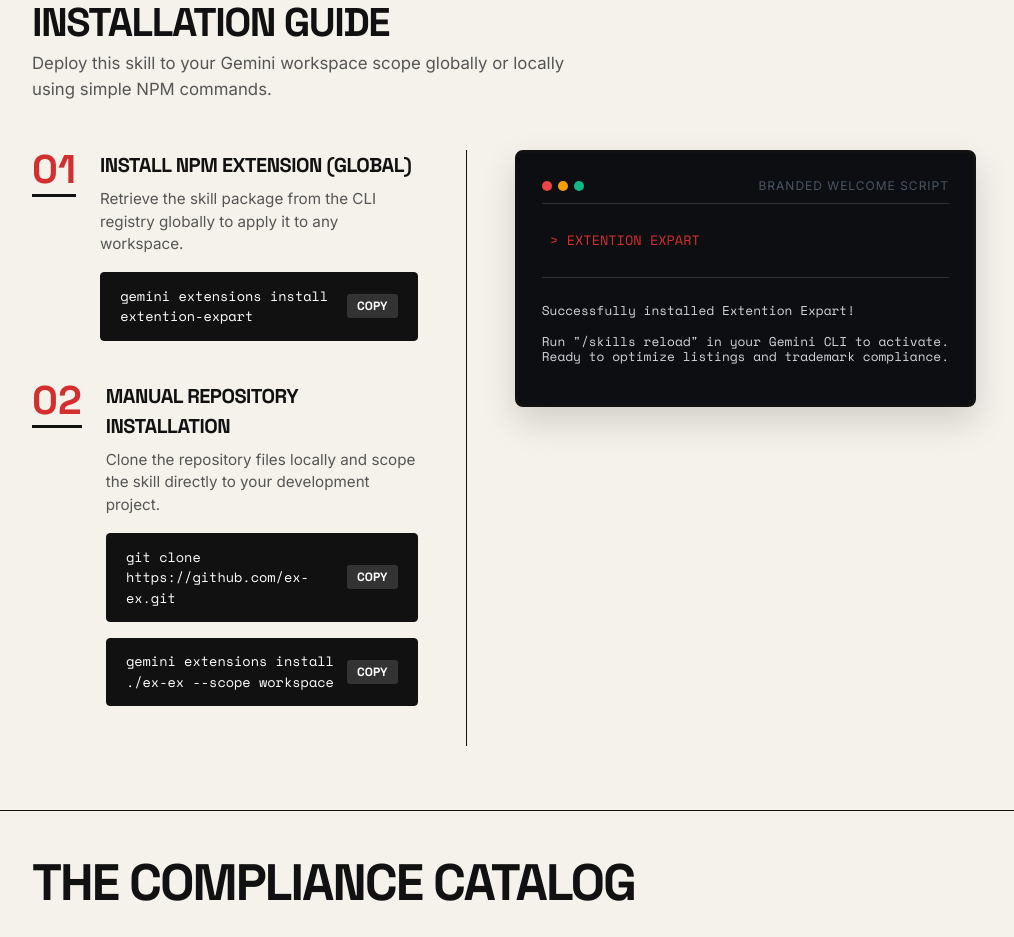
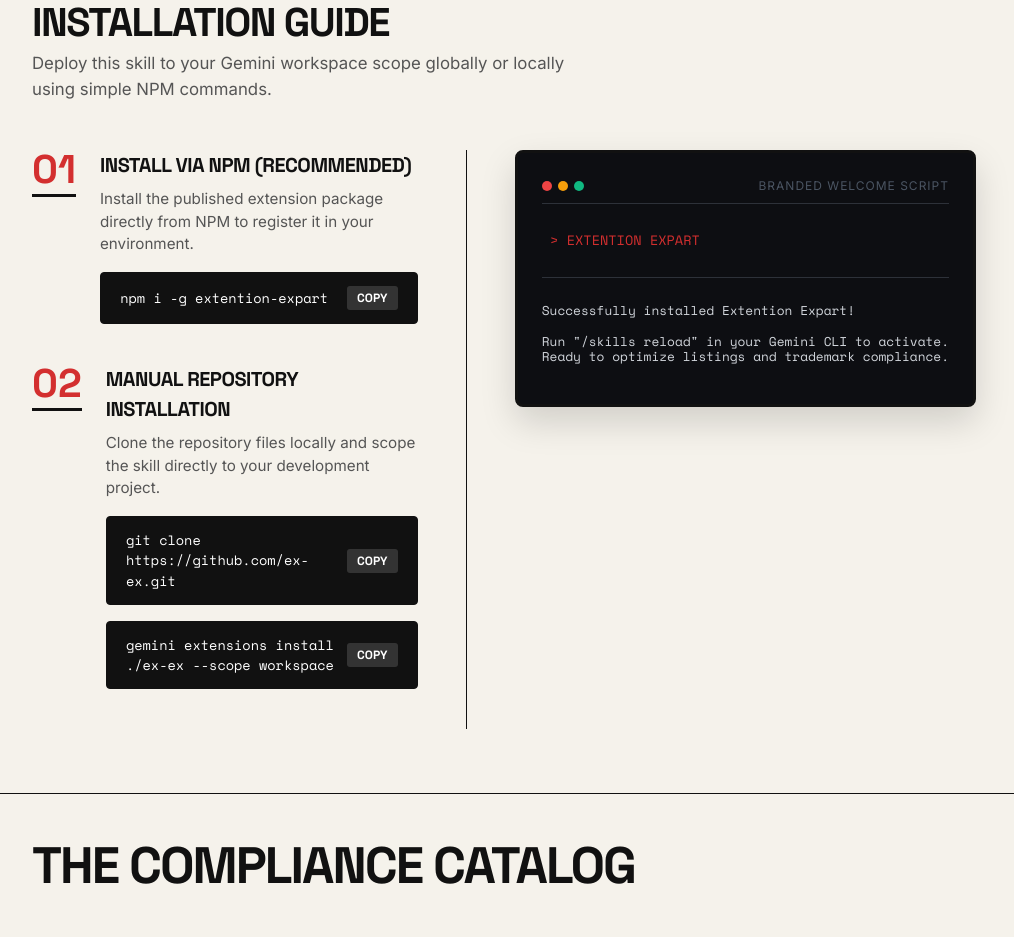
Before and after one commit to Sujoymoulick/Chrome-Extension-Listing-Expert, a website: page index.html in a window 1280 px wide. Shown: the part 2059-2996 px from the top of the page, without its empty margins (256-1270 px from the left). Drawn offline with nearby package versions, Linux system fonts and the light colour scheme.

Commit message:
chore: sync local changes with remote and finalize documentation

```diff
--- a/index.html
+++ b/index.html
@@ -1407,7 +1407,7 @@
                         <!-- Simulated Line 1 -->
                         <div class="terminal-line" id="line-0">
                             <span class="prompt-symbol">&gt;</span>
-                            <span class="text-cmd">gemini extensions install ./extention-expart --scope workspace</span>
+                            <span class="text-cmd">npm i -g extention-expart</span>
                         </div>
 
                         <!-- Simulated Line 2 -->
@@ -1664,10 +1664,10 @@
                     <div class="install-step-card">
                         <div class="install-step-num">01</div>
                         <div class="install-step-content">
-                            <h3>Install NPM Extension (Global)</h3>
-                            <p>Retrieve the skill package from the CLI registry globally to apply it to any workspace.</p>
+                            <h3>Install via NPM (Recommended)</h3>
+                            <p>Install the published extension package directly from NPM to register it in your environment.</p>
                             <div class="cmd-block">
-                                <span id="cmd-text-1">gemini extensions install extention-expart</span>
+                                <span id="cmd-text-1">npm i -g extention-expart</span>
                                 <button class="copy-trigger" onclick="copyCode('cmd-text-1')">Copy</button>
                             </div>
                         </div>
@@ -2102,7 +2102,7 @@ Ready to optimize listings and trademark compliance.
 
     // Subtitles corresponding to terminal lines
     const subtitles = [
-        "Initializing installation of Extension Expart local skill package...",
+        "Initializing installation of the published Extension Expart NPM package...",
         "Scanning extension manifest parameters from configuration metadata...",
         "Success! Extension Expart successfully compiled and scope registered.",
         "Executing target listing audit request to prepare store submissions...",
```
Also changed, not shown: README.md, 1 other file.
